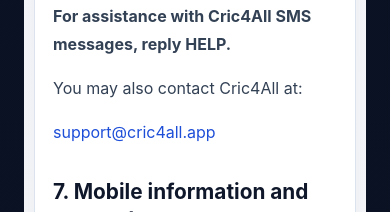
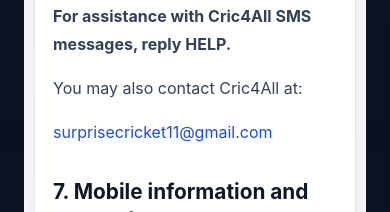
Before and after one commit to stoutom1/cricket-studio, a Next.js app: page /terms in a window 390 px wide. Shown: the part 3000-3212 px from the top of the page. Built offline with nearby package versions, Linux system fonts and the light colour scheme; no server answers.

Commit message:
matchDayMobile3

```diff
--- a/src/app/sms-opt-in/page.jsx
+++ b/src/app/sms-opt-in/page.jsx
@@ -58,7 +58,7 @@
               />
 
               <span>
-                I agree to receive recurring SMS/WhatsApp
+                I agree to receive recurring SMS
                 notifications from Cric4All regarding
                 match reminders, schedule updates,
                 kit assignments, league announcements,
--- a/src/app/terms/page.jsx
+++ b/src/app/terms/page.jsx
@@ -167,8 +167,8 @@
           </p>
 
           <p>
-            <a href="mailto:support@cric4all.app">
-              support@cric4all.app
+            <a href="mailto:surprisecricket11@gmail.com">
+              surprisecricket11@gmail.com
             </a>
           </p>
         </section>
@@ -316,8 +316,8 @@
 
           <p>
             Email:{" "}
-            <a href="mailto:support@cric4all.app">
-              support@cric4all.app
+            <a href="mailto:surprisecricket11@gmail.com">
+              surprisecricket11@gmail.com
             </a>
           </p>
         </section>
--- a/src/components/SmsConsentFields.jsx
+++ b/src/components/SmsConsentFields.jsx
@@ -3,7 +3,7 @@
 import Link from "next/link";
 
 export const SMS_CONSENT_TEXT =
-  "I agree to receive recurring SMS/WhatsApp notifications from Cric4All regarding match reminders, schedule updates, kit assignments, league announcements, and account notifications. Message frequency varies. Message and data rates may apply. Reply STOP to opt out or HELP for help. Consent is not a condition of creating an account, using Cric4All, or purchasing any product or service.";
+  "I agree to receive recurring SMS notifications from Cric4All regarding match reminders, schedule updates, kit assignments, league announcements, and account notifications. Message frequency varies. Message and data rates may apply. Reply STOP to opt out or HELP for help. Consent is not a condition of creating an account, using Cric4All, or purchasing any product or service.";
 
 export default function SmsConsentFields({
   phoneNumber,
--- a/src/lib/compliance/sms-consent.js
+++ b/src/lib/compliance/sms-consent.js
@@ -2,4 +2,4 @@
   "2026-07-30-v1";
 
 export const SMS_CONSENT_TEXT =
-  "I agree to receive recurring SMS/WhatsApp notifications from Cric4All regarding match reminders, schedule updates, kit assignments, league announcements, and account notifications. Message frequency varies. Message and data rates may apply. Reply STOP to opt out or HELP for help. Consent is not a condition of creating an account, using Cric4All, or purchasing any product or service.";
+  "I agree to receive recurring SMS notifications from Cric4All regarding match reminders, schedule updates, kit assignments, league announcements, and account notifications. Message frequency varies. Message and data rates may apply. Reply STOP to opt out or HELP for help. Consent is not a condition of creating an account, using Cric4All, or purchasing any product or service.";
--- a/src/lib/web-push.js
+++ b/src/lib/web-push.js
@@ -15,7 +15,7 @@
 
   const subject =
     process.env.VAPID_SUBJECT ||
-    "mailto:support@cric4all.app";
+    "mailto:surprisecricket11@gmail.com";
 
   if (!publicKey) {
     throw new Error(
```
